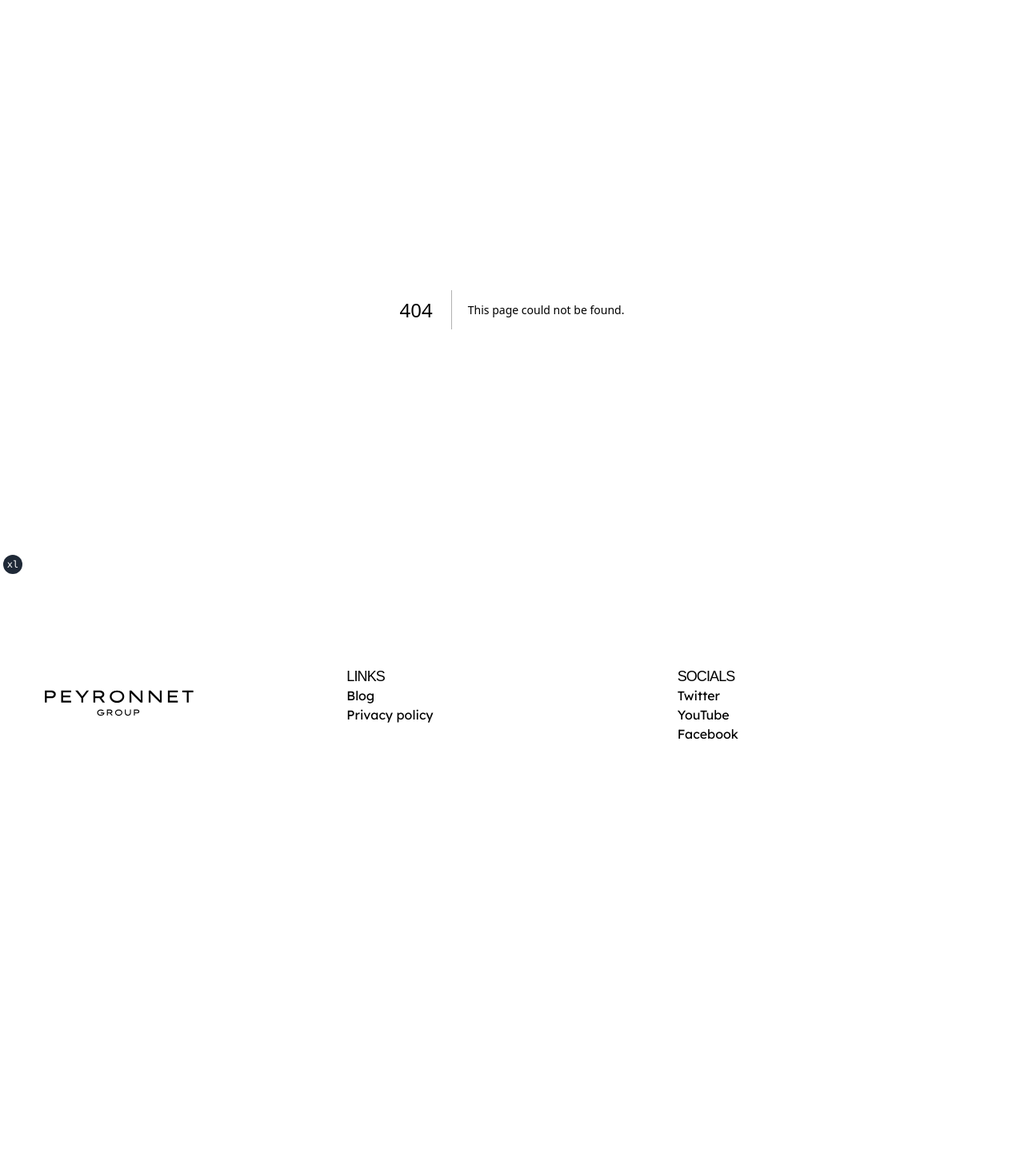
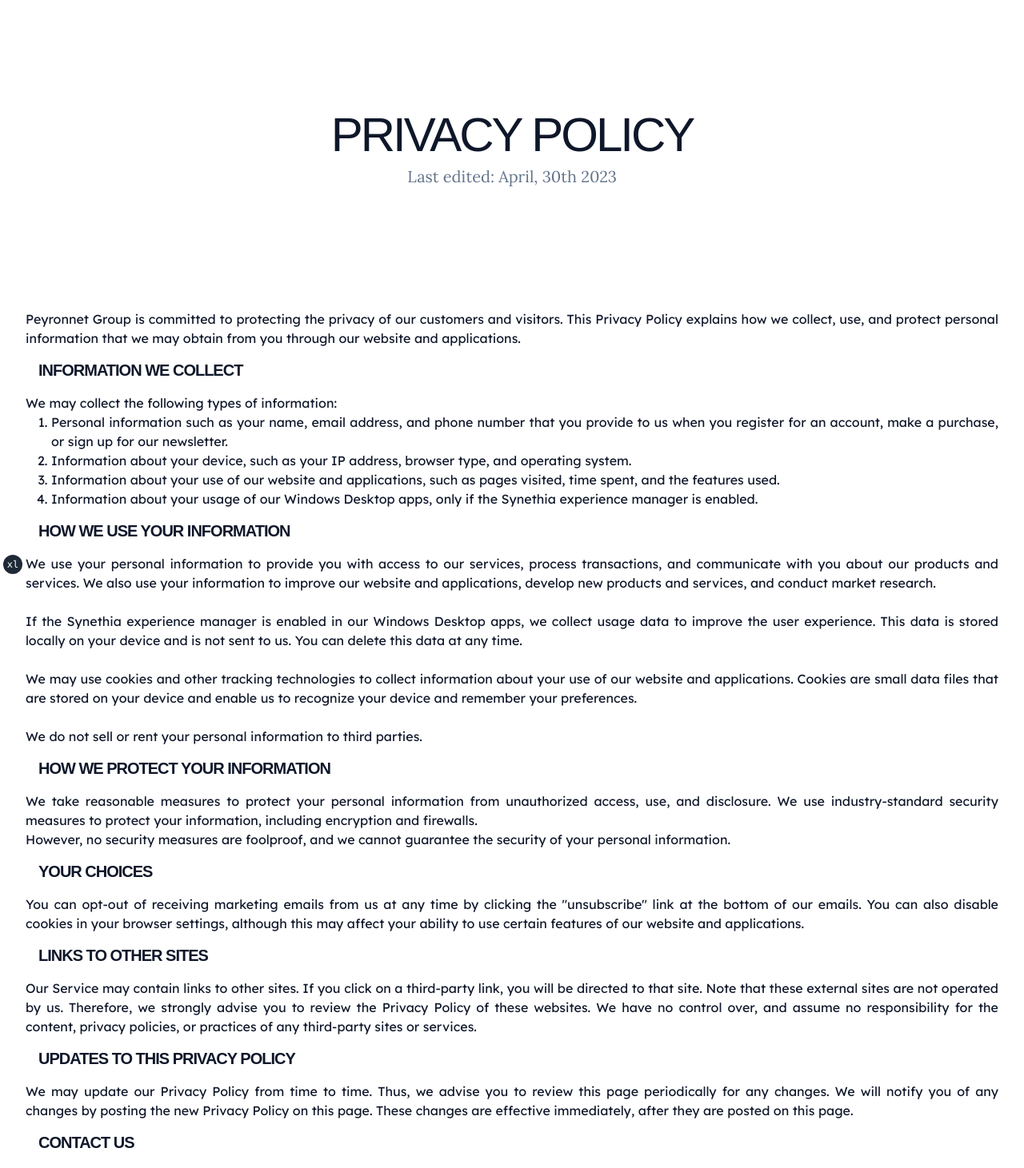
Before and after one commit to peyronnet-group/website, a Next.js app: page /privacy in a window 1280 px wide. Before the commit this address had no page. Shown: the part 78-1539 px from the top of the page at 80% size. Before the commit the page ends 1048 px from the top, so only its background shows below. Built offline with nearby package versions, Linux system fonts and the light colour scheme; a web font is replaced by a local one.

Commit message:
Added privacy page

```diff
--- a/app/page.tsx
+++ b/app/page.tsx
@@ -7,62 +7,9 @@
 import { siteConfig } from "@/config/site"
 import { buttonVariants } from "@/components/ui/button"
 import SiteFooter from "@/components/footer"
+import { AnimatedLink, Paragraph, Title } from "@/components/text"
 
 export default function IndexPage() {
-  function Title({ children }) {
-    const ref = useRef(null)
-    const isInView = useInView(ref, { once: true })
-
-    return (
-      <h1
-        ref={ref}
-        className="font-wide text-3xl uppercase leading-tight tracking-tighter sm:text-3xl md:text-5xl lg:text-6xl"
-        style={{
-          transform: isInView ? "none" : "translateX(-200px)",
-          opacity: isInView ? 1 : 0,
-          transition: "all 0.9s cubic-bezier(0.17, 0.55, 0.55, 1) 0.5s",
-        }}
-      >
-        {children}
-      </h1>
-    )
-  }
-
-  function Paragraph({ children }) {
-    const ref = useRef(null)
-    const isInView = useInView(ref, { once: true })
-    return (
-      <p
-        ref={ref}
-        className="font-serif text-lg text-muted-foreground sm:text-xl"
-        style={{
-          opacity: isInView ? 1 : 0,
-          transition: "all 2s cubic-bezier(0.17, 0.55, 0.55, 1) 1s",
-        }}
-      >
-        {children}
-      </p>
-    )
-  }
-
-  function AnimatedLink({ children, href }) {
-    const ref = useRef(null)
-    const isInView = useInView(ref, { once: true })
-    return (
-      <Link
-        ref={ref}
-        className="hover:underline"
-        href={href}
-        style={{
-          opacity: isInView ? 1 : 0,
-          transition: "all 2s cubic-bezier(0.17, 0.55, 0.55, 1) 2s",
-        }}
-      >
-        {children}
-      </Link>
-    )
-  }
-
   function CompanyCard(props) {
     const ref = useRef(null)
     const isInView = useInView(ref, { once: true })
--- /dev/null
+++ b/app/privacy/page.tsx
@@ -0,0 +1,129 @@
+"use client"
+
+import { Paragraph, Title } from "@/components/text"
+
+export default function PrivacyPage() {
+  return (
+    <div className="container grid justify-center">
+      <section className="flex min-h-[50vh] flex-col items-center justify-center gap-2">
+        <Title>Privacy policy</Title>
+        <Paragraph>Last edited: April, 30th 2023</Paragraph>
+      </section>
+      <section className="max-w-[1240px] text-justify">
+        <p>
+          Peyronnet Group is committed to protecting the privacy of our
+          customers and visitors. This Privacy Policy explains how we collect,
+          use, and protect personal information that we may obtain from you
+          through our website and applications.
+        </p>
+
+        <h2 className="m-4 text-left font-wide text-xl font-bold uppercase leading-tight tracking-tighter">
+          Information We Collect
+        </h2>
+
+        <p>We may collect the following types of information:</p>
+        <ol type="1" className="ml-8 list-decimal">
+          <li className="">
+            Personal information such as your name, email address, and phone
+            number that you provide to us when you register for an account, make
+            a purchase, or sign up for our newsletter.
+          </li>
+          <li>
+            Information about your device, such as your IP address, browser
+            type, and operating system.
+          </li>
+          <li>
+            Information about your use of our website and applications, such as
+            pages visited, time spent, and the features used.
+          </li>
+          <li>
+            Information about your usage of our Windows Desktop apps, only if
+            the Synethia experience manager is enabled.
+          </li>
+        </ol>
+        <h2 className="m-4 text-left font-wide text-xl font-bold uppercase leading-tight tracking-tighter">
+          How We Use Your Information
+        </h2>
+        <p>
+          We use your personal information to provide you with access to our
+          services, process transactions, and communicate with you about our
+          products and services. We also use your information to improve our
+          website and applications, develop new products and services, and
+          conduct market research.
+        </p>
+        <br />
+        <p>
+          If the Synethia experience manager is enabled in our Windows Desktop
+          apps, we collect usage data to improve the user experience. This data
+          is stored locally on your device and is not sent to us. You can delete
+          this data at any time.
+        </p>
+        <br />
+        <p>
+          We may use cookies and other tracking technologies to collect
+          information about your use of our website and applications. Cookies
+          are small data files that are stored on your device and enable us to
+          recognize your device and remember your preferences.
+        </p>
+        <p>
+          <br />
+          We do not sell or rent your personal information to third parties.
+        </p>
+        <h2 className="m-4 text-left font-wide text-xl font-bold uppercase leading-tight tracking-tighter">
+          How We Protect Your Information
+        </h2>
+        <p>
+          We take reasonable measures to protect your personal information from
+          unauthorized access, use, and disclosure. We use industry-standard
+          security measures to protect your information, including encryption
+          and firewalls.
+          <br />
+          However, no security measures are foolproof, and we cannot guarantee
+          the security of your personal information.
+        </p>
+        <h2 className="m-4 text-left font-wide text-xl font-bold uppercase leading-tight tracking-tighter">
+          Your Choices
+        </h2>
+        <p>
+          You can opt-out of receiving marketing emails from us at any time by
+          clicking the "unsubscribe" link at the bottom of our emails. You can
+          also disable cookies in your browser settings, although this may
+          affect your ability to use certain features of our website and
+          applications.
+        </p>
+        <h2 className="m-4 text-left font-wide text-xl font-bold uppercase leading-tight tracking-tighter">
+          Links to Other Sites
+        </h2>
+        <p>
+          Our Service may contain links to other sites. If you click on a
+          third-party link, you will be directed to that site. Note that these
+          external sites are not operated by us. Therefore, we strongly advise
+          you to review the Privacy Policy of these websites. We have no control
+          over, and assume no responsibility for the content, privacy policies,
+          or practices of any third-party sites or services.
+        </p>
+        <h2 className="m-4 text-left font-wide text-xl font-bold uppercase leading-tight tracking-tighter">
+          Updates to this Privacy Policy
+        </h2>
+        <p>
+          We may update our Privacy Policy from time to time. Thus, we advise
+          you to review this page periodically for any changes. We will notify
+          you of any changes by posting the new Privacy Policy on this page.
+          These changes are effective immediately, after they are posted on this
+          page.
+        </p>
+        <h2 className="m-4 text-left font-wide text-xl font-bold uppercase leading-tight tracking-tighter">
+          Contact Us
+        </h2>
+        <p>
+          If you have any questions or concerns about this Privacy Policy or our
+          privacy practices, please contact us at{" "}
+          <a className="underline" href="mailto:peyronnet-group@outlook.com">
+            peyronnet-group@outlook.com
+          </a>
+          . <br /> Thank you for choosing Peyronnet Group.
+        </p>
+      </section>
+    </div>
+  )
+}
```
